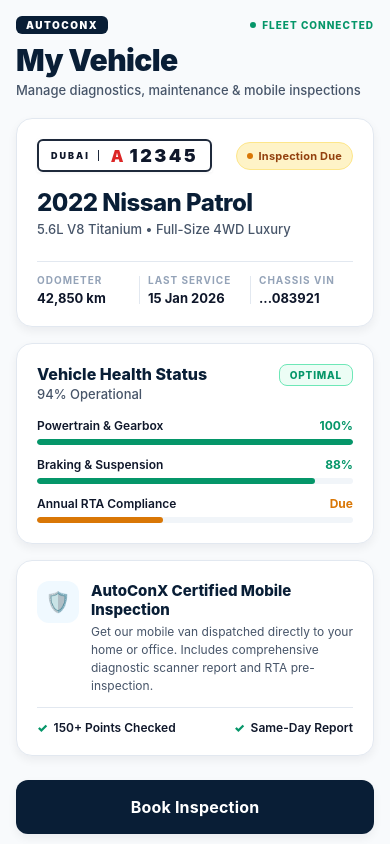
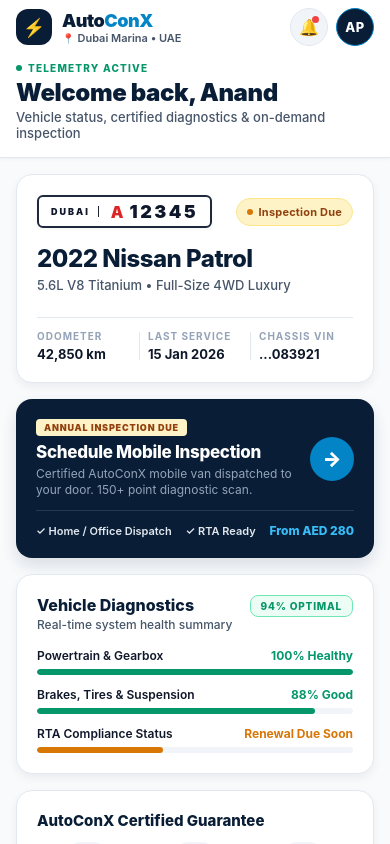
Before and after one commit to Anandpatel54/AUTOCONX, a React Native app: screen /MyVehicle in a window 390 px wide. Built offline with nearby package versions, Linux system fonts and the light colour scheme.

Commit message:
feat(home): add luxury automotive header and high-impact booking hero

```diff
--- a/src/screens/MyVehicleScreen.tsx
+++ b/src/screens/MyVehicleScreen.tsx
@@ -5,12 +5,13 @@
   ScrollView,
   StyleSheet,
   Text,
+  TouchableOpacity,
   View,
 } from 'react-native';
 import { MyVehicleScreenProps } from '../navigation/types';
 import { getVehicles } from '../api/mockApi';
 import { Vehicle } from '../types';
-import { colors, radius, spacing } from '../theme';
+import { colors, radius, spacing, shadows } from '../theme';
 import { VehicleCard } from '../components/vehicle/VehicleCard';
 import { Button } from '../components/common/Button';
 import { Card } from '../components/common/Card';
@@ -45,25 +46,70 @@
         contentContainerStyle={styles.scrollContent}
         showsVerticalScrollIndicator={false}
       >
-        {/* Brand App Header */}
-        <View style={styles.header}>
-          <View style={styles.brandRow}>
-            <View style={styles.brandBadge}>
-              <Text style={styles.brandBadgeText}>AUTOCONX</Text>
+        {/* ========================================================
+            PREMIUM AUTOMOTIVE APP HEADER
+           ======================================================== */}
+        <View style={styles.headerContainer}>
+          {/* Top Bar: Brand, Location & User Controls */}
+          <View style={styles.topBar}>
+            <View style={styles.brandContainer}>
+              <View style={styles.brandLogoCircle}>
+                <Text style={styles.brandLogoText}>⚡</Text>
+              </View>
+              <View>
+                <Text style={styles.brandTitle}>
+                  Auto<Text style={styles.brandTitleAccent}>ConX</Text>
+                </Text>
+                <View style={styles.locationRow}>
+                  <Text style={styles.locationPin}>📍</Text>
+                  <Text style={styles.locationText}>Dubai Marina • UAE</Text>
+                </View>
+              </View>
             </View>
-            <View style={styles.liveIndicator}>
-              <View style={styles.liveDot} />
-              <Text style={styles.liveText}>FLEET CONNECTED</Text>
+
+            {/* Right Side: Notification Bell & Profile Avatar */}
+            <View style={styles.userActionsRow}>
+              <TouchableOpacity
+                activeOpacity={0.75}
+                style={styles.bellButton}
+                accessibilityLabel="Notifications"
+              >
+                <Text style={styles.bellIcon}>🔔</Text>
+                <View style={styles.unreadDot} />
+              </TouchableOpacity>
+
+              <TouchableOpacity
+                activeOpacity={0.75}
+                style={styles.avatarButton}
+                accessibilityLabel="Profile"
+              >
+                <Text style={styles.avatarText}>AP</Text>
+              </TouchableOpacity>
             </View>
           </View>
-          <Text style={styles.title}>My Vehicle</Text>
-          <Text style={styles.subtitle}>Manage diagnostics, maintenance & mobile inspections</Text>
+
+          {/* Welcome Greeting Banner */}
+          <View style={styles.greetingBanner}>
+            <View style={styles.greetingTextContainer}>
+              <View style={styles.fleetBadgeRow}>
+                <View style={styles.pulseLiveDot} />
+                <Text style={styles.fleetBadgeText}>TELEMETRY ACTIVE</Text>
+              </View>
+              <Text style={styles.greetingTitle}>Welcome back, Anand</Text>
+              <Text style={styles.greetingSubtitle}>
+                Vehicle status, certified diagnostics & on-demand inspection
+              </Text>
+            </View>
+          </View>
         </View>
 
+        {/* ========================================================
+            MAIN BODY CONTENT
+           ======================================================== */}
         {isLoading ? (
           <View style={styles.centerContainer}>
             <ActivityIndicator size="large" color={colors.primary} />
-            <Text style={styles.loadingText}>Syncing vehicle telemetry...</Text>
+            <Text style={styles.loadingText}>Syncing vehicle records & diagnostics...</Text>
           </View>
         ) : error ? (
           <Card style={styles.errorCard}>
@@ -76,15 +122,44 @@
             {/* Hero Vehicle Card */}
             <VehicleCard vehicle={vehicle} />
 
-            {/* Health & Diagnostic Overview Card */}
+            {/* Quick Inspection Booking CTA Card (High-Impact Hero Banner) */}
+            <TouchableOpacity
+              activeOpacity={0.88}
+              onPress={() => navigation.navigate('BookInspection', { vehicleId: vehicle.id })}
+              style={styles.bookingHeroCard}
+            >
+              <View style={styles.bookingHeroContent}>
+                <View style={styles.bookingHeroLeft}>
+                  <View style={styles.dueBadge}>
+                    <Text style={styles.dueBadgeText}>ANNUAL INSPECTION DUE</Text>
+                  </View>
+                  <Text style={styles.bookingHeroTitle}>Schedule Mobile Inspection</Text>
+                  <Text style={styles.bookingHeroDesc}>
+                    Certified AutoConX mobile van dispatched to your door. 150+ point diagnostic scan.
+                  </Text>
+                </View>
+
+                <View style={styles.bookNowArrowCircle}>
+                  <Text style={styles.arrowIcon}>→</Text>
+                </View>
+              </View>
+
+              <View style={styles.bookingHeroFooter}>
+                <Text style={styles.heroFooterFeature}>✓ Home / Office Dispatch</Text>
+                <Text style={styles.heroFooterFeature}>✓ RTA Ready</Text>
+                <Text style={styles.heroFooterPrice}>From AED 280</Text>
+              </View>
+            </TouchableOpacity>
+
+            {/* Health & Diagnostic Telemetry Overview */}
             <Card style={styles.healthCard}>
               <View style={styles.healthHeader}>
-                <View style={styles.healthTitleContainer}>
-                  <Text style={styles.healthTitle}>Vehicle Health Status</Text>
-                  <Text style={styles.healthScore}>94% Operational</Text>
+                <View>
+                  <Text style={styles.healthSectionTitle}>Vehicle Diagnostics</Text>
+                  <Text style={styles.healthSectionSubtitle}>Real-time system health summary</Text>
                 </View>
                 <View style={styles.scorePill}>
-                  <Text style={styles.scorePillText}>OPTIMAL</Text>
+                  <Text style={styles.scorePillText}>94% OPTIMAL</Text>
                 </View>
               </View>
 
@@ -93,7 +168,7 @@
                 <View style={styles.metricItem}>
                   <View style={styles.metricLabelRow}>
                     <Text style={styles.metricName}>Powertrain & Gearbox</Text>
-                    <Text style={styles.metricValue}>100%</Text>
+                    <Text style={styles.metricValue}>100% Healthy</Text>
                   </View>
                   <View style={styles.progressBarBg}>
                     <View style={[styles.progressBarFill, styles.progressFull]} />
@@ -102,8 +177,8 @@
 
                 <View style={styles.metricItem}>
                   <View style={styles.metricLabelRow}>
-                    <Text style={styles.metricName}>Braking & Suspension</Text>
-                    <Text style={styles.metricValue}>88%</Text>
+                    <Text style={styles.metricName}>Brakes, Tires & Suspension</Text>
+                    <Text style={styles.metricValue}>88% Good</Text>
                   </View>
                   <View style={styles.progressBarBg}>
                     <View style={[styles.progressBarFill, styles.progressHigh]} />
@@ -112,56 +187,56 @@
 
                 <View style={styles.metricItem}>
                   <View style={styles.metricLabelRow}>
-                    <Text style={styles.metricName}>Annual RTA Compliance</Text>
-                    <Text style={styles.metricDueValue}>Due</Text>
+                    <Text style={styles.metricName}>RTA Compliance Status</Text>
+                    <Text style={styles.metricDueValue}>Renewal Due Soon</Text>
                   </View>
                   <View style={styles.progressBarBg}>
-                    <View
-                      style={[
-                        styles.progressBarFill,
-                        styles.progressWarning,
-                      ]}
-                    />
+                    <View style={[styles.progressBarFill, styles.progressWarning]} />
                   </View>
                 </View>
               </View>
             </Card>
 
-            {/* Certified Service Dispatch Notice */}
-            <Card style={styles.serviceNoticeCard}>
-              <View style={styles.serviceNoticeHeader}>
-                <View style={styles.badgeCircle}>
-                  <Text style={styles.badgeIcon}>🛡️</Text>
+            {/* Why AutoConX Certified Standards */}
+            <Card style={styles.standardsCard}>
+              <Text style={styles.standardsTitle}>AutoConX Certified Guarantee</Text>
+              <View style={styles.standardsGrid}>
+                <View style={styles.standardItem}>
+                  <View style={styles.standardIconCircle}>
+                    <Text style={styles.standardIcon}>🔍</Text>
+                  </View>
+                  <Text style={styles.standardHeading}>150+ Checkpoints</Text>
+                  <Text style={styles.standardDesc}>Engine, chassis, paint & diagnostics</Text>
                 </View>
-                <View style={styles.serviceNoticeText}>
-                  <Text style={styles.serviceNoticeTitle}>AutoConX Certified Mobile Inspection</Text>
-                  <Text style={styles.serviceNoticeDesc}>
-                    Get our mobile van dispatched directly to your home or office. Includes comprehensive
-                    diagnostic scanner report and RTA pre-inspection.
-                  </Text>
+
+                <View style={styles.standardItem}>
+                  <View style={styles.standardIconCircle}>
+                    <Text style={styles.standardIcon}>⏱️</Text>
+                  </View>
+                  <Text style={styles.standardHeading}>Fast Dispatch</Text>
+                  <Text style={styles.standardDesc}>Anywhere in Dubai & Abu Dhabi</Text>
                 </View>
-              </View>
 
-              <View style={styles.guaranteeRow}>
-                <View style={styles.guaranteeItem}>
-                  <Text style={styles.checkIcon}>✓</Text>
-                  <Text style={styles.guaranteeText}>150+ Points Checked</Text>
-                </View>
-                <View style={styles.guaranteeItem}>
-                  <Text style={styles.checkIcon}>✓</Text>
-                  <Text style={styles.guaranteeText}>Same-Day Report</Text>
+                <View style={styles.standardItem}>
+                  <View style={styles.standardIconCircle}>
+                    <Text style={styles.standardIcon}>📄</Text>
+                  </View>
+                  <Text style={styles.standardHeading}>Digital Report</Text>
+                  <Text style={styles.standardDesc}>HD photos & RTA passing checklist</Text>
                 </View>
               </View>
             </Card>
 
-            {/* Bottom CTA Button */}
+            {/* Primary Action Button */}
             <View style={styles.ctaContainer}>
               <Button
                 title="Book Inspection"
                 size="lg"
                 onPress={() => navigation.navigate('BookInspection', { vehicleId: vehicle.id })}
               />
-              <Text style={styles.ctaHint}>Available across all UAE Emirates • Certified technicians</Text>
+              <Text style={styles.ctaHint}>
+                Certified AutoConX mobile technicians available across UAE
+              </Text>
             </View>
           </View>
         ) : null}
@@ -173,62 +248,151 @@
 const styles = StyleSheet.create({
   safeArea: {
     flex: 1,
-    backgroundColor: colors.background,
+    backgroundColor: '#F8FAFC',
   },
   scrollContent: {
-    padding: spacing.lg,
-    paddingBottom: spacing.xxxl * 1.5,
+    paddingBottom: spacing.xxxl * 2,
   },
-  header: {
-    marginBottom: spacing.xl,
+  // ========================================================
+  // HEADER STYLES
+  // ========================================================
+  headerContainer: {
+    backgroundColor: '#FFFFFF',
+    borderBottomWidth: 1,
+    borderBottomColor: colors.border,
+    paddingHorizontal: spacing.lg,
+    paddingTop: spacing.sm,
+    paddingBottom: spacing.lg,
+    marginBottom: spacing.lg,
+    ...shadows.subtle,
   },
-  brandRow: {
+  topBar: {
     flexDirection: 'row',
     alignItems: 'center',
     justifyContent: 'space-between',
-    marginBottom: spacing.sm,
+    marginBottom: spacing.md,
   },
-  brandBadge: {
+  brandContainer: {
+    flexDirection: 'row',
+    alignItems: 'center',
+    gap: spacing.sm + 2,
+  },
+  brandLogoCircle: {
+    width: 36,
+    height: 36,
+    borderRadius: radius.md,
     backgroundColor: colors.primary,
-    paddingHorizontal: spacing.sm + 2,
-    paddingVertical: 3,
-    borderRadius: radius.xs + 2,
+    alignItems: 'center',
+    justifyContent: 'center',
   },
-  brandBadgeText: {
+  brandLogoText: {
+    fontSize: 18,
+    color: '#38BDF8', // Cyan bolt
+  },
+  brandTitle: {
+    fontSize: 18,
+    fontWeight: '900',
+    color: colors.primary,
+    letterSpacing: -0.5,
+  },
+  brandTitleAccent: {
+    color: '#0284C7',
+  },
+  locationRow: {
+    flexDirection: 'row',
+    alignItems: 'center',
+    gap: 3,
+  },
+  locationPin: {
     fontSize: 10,
-    fontWeight: '900',
+  },
+  locationText: {
+    fontSize: 11,
+    fontWeight: '600',
+    color: colors.textSecondary,
+  },
+  userActionsRow: {
+    flexDirection: 'row',
+    alignItems: 'center',
+    gap: spacing.sm,
+  },
+  bellButton: {
+    width: 38,
+    height: 38,
+    borderRadius: radius.full,
+    backgroundColor: colors.surfaceMuted,
+    alignItems: 'center',
+    justifyContent: 'center',
+    position: 'relative',
+    borderWidth: 1,
+    borderColor: colors.border,
+  },
+  bellIcon: {
+    fontSize: 16,
+  },
+  unreadDot: {
+    position: 'absolute',
+    top: 7,
+    right: 8,
+    width: 7,
+    height: 7,
+    borderRadius: radius.full,
+    backgroundColor: '#EF4444',
+  },
+  avatarButton: {
+    width: 38,
+    height: 38,
+    borderRadius: radius.full,
+    backgroundColor: colors.primary,
+    alignItems: 'center',
+    justifyContent: 'center',
+    borderWidth: 1.5,
+    borderColor: '#0284C7',
+  },
+  avatarText: {
+    fontSize: 13,
+    fontWeight: '800',
     color: '#FFFFFF',
-    letterSpacing: 1.5,
+    letterSpacing: 0.5,
   },
-  liveIndicator: {
+  greetingBanner: {
+    paddingTop: spacing.xs,
+  },
+  greetingTextContainer: {},
+  fleetBadgeRow: {
     flexDirection: 'row',
     alignItems: 'center',
     gap: 6,
+    marginBottom: 4,
   },
-  liveDot: {
+  pulseLiveDot: {
     width: 6,
     height: 6,
     borderRadius: radius.full,
     backgroundColor: colors.success,
   },
-  liveText: {
+  fleetBadgeText: {
     fontSize: 10,
     fontWeight: '800',
     color: colors.success,
-    letterSpacing: 1,
+    letterSpacing: 1.2,
   },
-  title: {
-    fontSize: 30,
+  greetingTitle: {
+    fontSize: 24,
     fontWeight: '900',
     color: colors.primary,
-    letterSpacing: -0.6,
-    marginBottom: 4,
+    letterSpacing: -0.4,
+    marginBottom: 2,
   },
-  subtitle: {
+  greetingSubtitle: {
     fontSize: 13,
     color: colors.textSecondary,
     fontWeight: '500',
   },
+
+  // ========================================================
+  // CONTENT STYLES
+  // ========================================================
   centerContainer: {
     paddingVertical: 100,
     alignItems: 'center',
@@ -238,9 +402,10 @@
   loadingText: {
     fontSize: 14,
     color: colors.textSecondary,
-    fontWeight: '500',
+    fontWeight: '600',
   },
   errorCard: {
+    margin: spacing.lg,
     padding: spacing.xl,
     alignItems: 'center',
     gap: spacing.md,
@@ -256,8 +421,90 @@
     textAlign: 'center',
   },
   mainContent: {
+    paddingHorizontal: spacing.lg,
     gap: spacing.lg,
   },
+
+  // ========================================================
+  // BOOKING HERO CARD (HIGH IMPACT)
+  // ========================================================
+  bookingHeroCard: {
+    backgroundColor: colors.primary,
+    borderRadius: radius.lg,
+    padding: spacing.xl,
+    ...shadows.elevated,
+  },
+  bookingHeroContent: {
+    flexDirection: 'row',
+    justifyContent: 'space-between',
+    alignItems: 'center',
+    marginBottom: spacing.md,
+  },
+  bookingHeroLeft: {
+    flex: 1,
+    paddingRight: spacing.md,
+  },
+  dueBadge: {
+    alignSelf: 'flex-start',
+    backgroundColor: '#FEF3C7',
+    paddingHorizontal: spacing.sm,
+    paddingVertical: 3,
+    borderRadius: radius.xs,
+    marginBottom: spacing.xs + 2,
+  },
+  dueBadgeText: {
+    fontSize: 9,
+    fontWeight: '900',
+    color: '#92400E',
+    letterSpacing: 0.8,
+  },
+  bookingHeroTitle: {
+    fontSize: 17,
+    fontWeight: '800',
+    color: '#FFFFFF',
+    letterSpacing: -0.3,
+    marginBottom: 4,
+  },
+  bookingHeroDesc: {
+    fontSize: 12,
+    color: '#94A3B8',
+    lineHeight: 16,
+  },
+  bookNowArrowCircle: {
+    width: 44,
+    height: 44,
+    borderRadius: radius.full,
+    backgroundColor: '#0284C7',
+    alignItems: 'center',
+    justifyContent: 'center',
+  },
+  arrowIcon: {
+    fontSize: 20,
+    color: '#FFFFFF',
+    fontWeight: '900',
+  },
+  bookingHeroFooter: {
+    flexDirection: 'row',
+    alignItems: 'center',
+    justifyContent: 'space-between',
+    paddingTop: spacing.md,
+    borderTopWidth: 1,
+    borderTopColor: 'rgba(255,255,255,0.12)',
+  },
+  heroFooterFeature: {
+    fontSize: 11,
+    fontWeight: '600',
+    color: '#E2E8F0',
+  },
+  heroFooterPrice: {
+    fontSize: 12,
+    fontWeight: '800',
+    color: '#38BDF8',
+  },
+
+  // ========================================================
+  // HEALTH CARD
+  // ========================================================
   healthCard: {
     backgroundColor: '#FFFFFF',
     borderColor: colors.border,
@@ -269,15 +516,14 @@
     alignItems: 'flex-start',
     marginBottom: spacing.lg,
   },
-  healthTitleContainer: {},
-  healthTitle: {
+  healthSectionTitle: {
     fontSize: 16,
     fontWeight: '800',
     color: colors.primary,
     marginBottom: 2,
   },
-  healthScore: {
-    fontSize: 13,
+  healthSectionSubtitle: {
+    fontSize: 12,
     color: colors.textSecondary,
     fontWeight: '500',
   },
@@ -342,70 +588,67 @@
     width: '40%',
     backgroundColor: colors.warning,
   },
-  serviceNoticeCard: {
+
+  // ========================================================
+  // STANDARDS GRID
+  // ========================================================
+  standardsCard: {
     backgroundColor: '#FFFFFF',
     borderColor: colors.border,
     padding: spacing.xl,
   },
-  serviceNoticeHeader: {
-    flexDirection: 'row',
-    gap: spacing.md,
-    marginBottom: spacing.md,
-  },
-  badgeCircle: {
-    width: 42,
-    height: 42,
-    borderRadius: radius.md,
-    backgroundColor: colors.surfaceSelected,
-    alignItems: 'center',
-    justifyContent: 'center',
-  },
-  badgeIcon: {
-    fontSize: 20,
-  },
-  serviceNoticeText: {
-    flex: 1,
-  },
-  serviceNoticeTitle: {
+  standardsTitle: {
     fontSize: 15,
     fontWeight: '800',
     color: colors.primary,
-    marginBottom: 4,
+    marginBottom: spacing.md,
   },
-  serviceNoticeDesc: {
-    fontSize: 12,
-    color: colors.textSecondary,
-    lineHeight: 18,
-  },
-  guaranteeRow: {
+  standardsGrid: {
     flexDirection: 'row',
     justifyContent: 'space-between',
-    paddingTop: spacing.md,
-    borderTopWidth: 1,
-    borderTopColor: colors.border,
+    gap: spacing.sm,
   },
-  guaranteeItem: {
-    flexDirection: 'row',
+  standardItem: {
+    flex: 1,
     alignItems: 'center',
-    gap: 6,
+    textAlign: 'center',
   },
-  checkIcon: {
-    fontSize: 12,
-    fontWeight: '900',
-    color: colors.success,
+  standardIconCircle: {
+    width: 38,
+    height: 38,
+    borderRadius: radius.md,
+    backgroundColor: colors.surfaceMuted,
+    alignItems: 'center',
+    justifyContent: 'center',
+    marginBottom: spacing.xs + 2,
   },
-  guaranteeText: {
-    fontSize: 12,
-    fontWeight: '600',
+  standardIcon: {
+    fontSize: 16,
+  },
+  standardHeading: {
+    fontSize: 11,
+    fontWeight: '700',
     color: colors.textPrimary,
+    textAlign: 'center',
+    marginBottom: 2,
   },
+  standardDesc: {
+    fontSize: 10,
+    color: colors.textSecondary,
+    textAlign: 'center',
+    lineHeight: 13,
+  },
+
+  // ========================================================
+  // BOTTOM CTA
+  // ========================================================
   ctaContainer: {
-    marginTop: spacing.sm,
+    marginTop: spacing.xs,
     gap: spacing.sm,
   },
   ctaHint: {
     textAlign: 'center',
-    fontSize: 12,
+    fontSize: 11,
     color: colors.textMuted,
     fontWeight: '500',
   },
```
